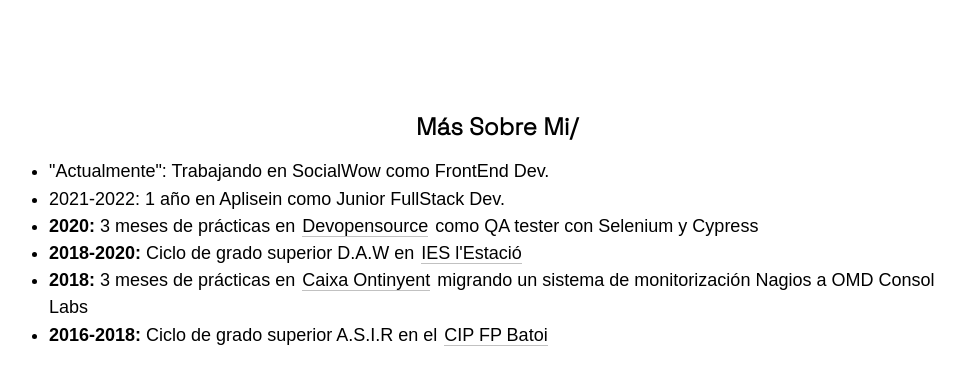
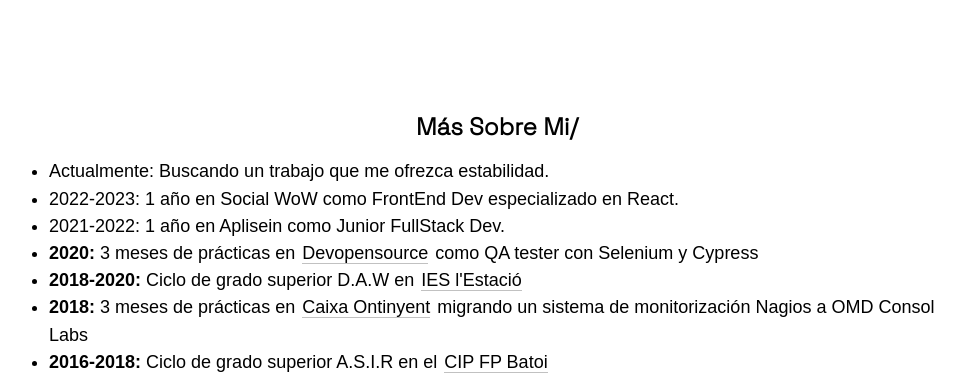
Before and after one commit to BelicStorm/personalPortfolio, a plain HTML site: page public/index.html in a window 1280 px wide. Shown: the part 2574-2958 px from the top of the page, without its empty margins (143-1108 px from the left). Drawn offline with Linux system fonts and the light colour scheme; a web font is replaced by a local one.

Commit message:
Update The About Me Section

```diff
--- a/public/index.html
+++ b/public/index.html
@@ -442,7 +442,8 @@
           <h2 class="title">Más Sobre Mi/</h2>
           <div class="moreAbout">
               <ul class="social-skills">
-                  <li><span className="bolder">"Actualmente":</span> Trabajando en SocialWow como FrontEnd Dev.</li>
+                  <li><span className="bolder">Actualmente:</span> Buscando un trabajo que me ofrezca estabilidad.</li>
+                  <li><span className="bolder">2022-2023:</span> 1 año en Social WoW como FrontEnd Dev especializado en React.</li>
                   <li><span className="bolder">2021-2022:</span> 1 año en Aplisein como Junior FullStack Dev.</li>
                   <li><span class="bolder">2020:</span> 3 meses de prácticas en <a href="https://www.linkedin.com/company/devopensource/?originalSubdomain=es" target="_blank">Devopensource</a> como QA tester con Selenium y Cypress</li>
                   <li><span class="bolder">2018-2020:</span> Ciclo de grado superior D.A.W en <a href="https://portal.edu.gva.es/iestacio/" target="_blank"> IES l'Estació</a> </li>
```
